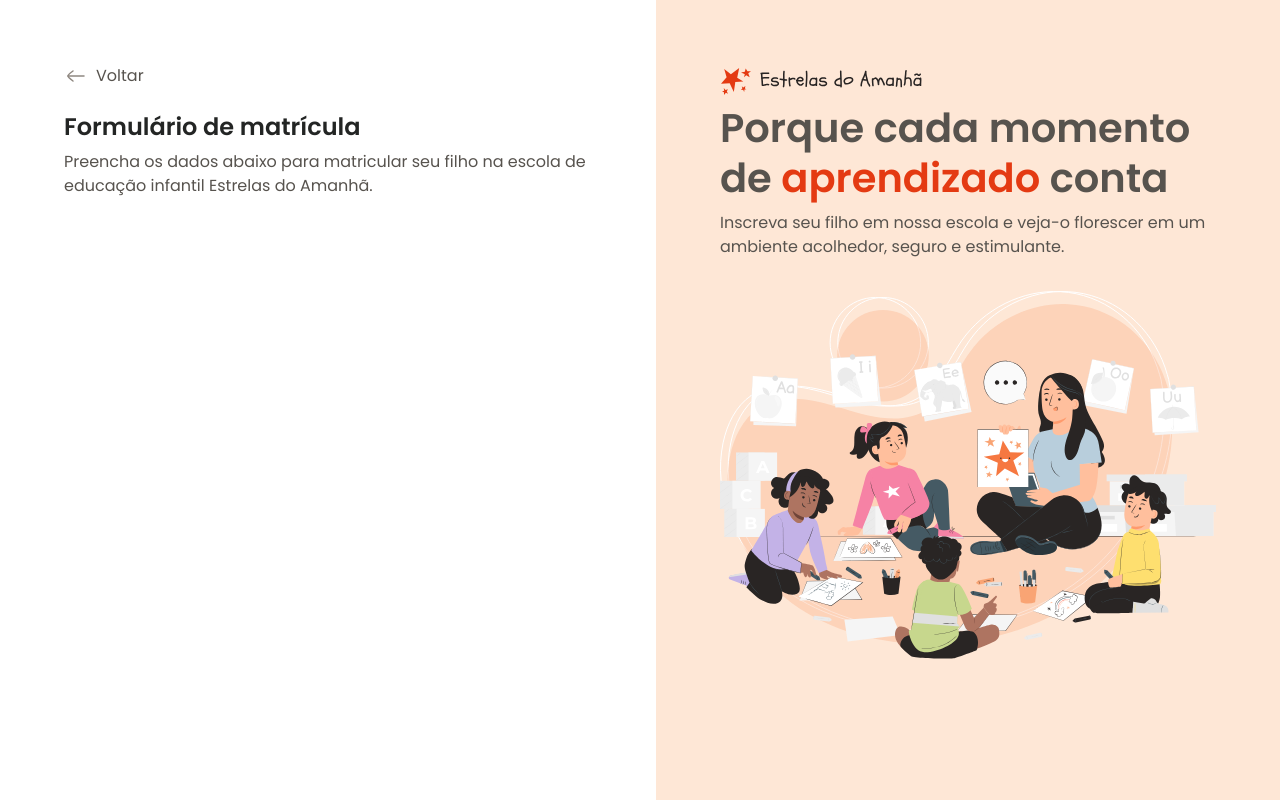
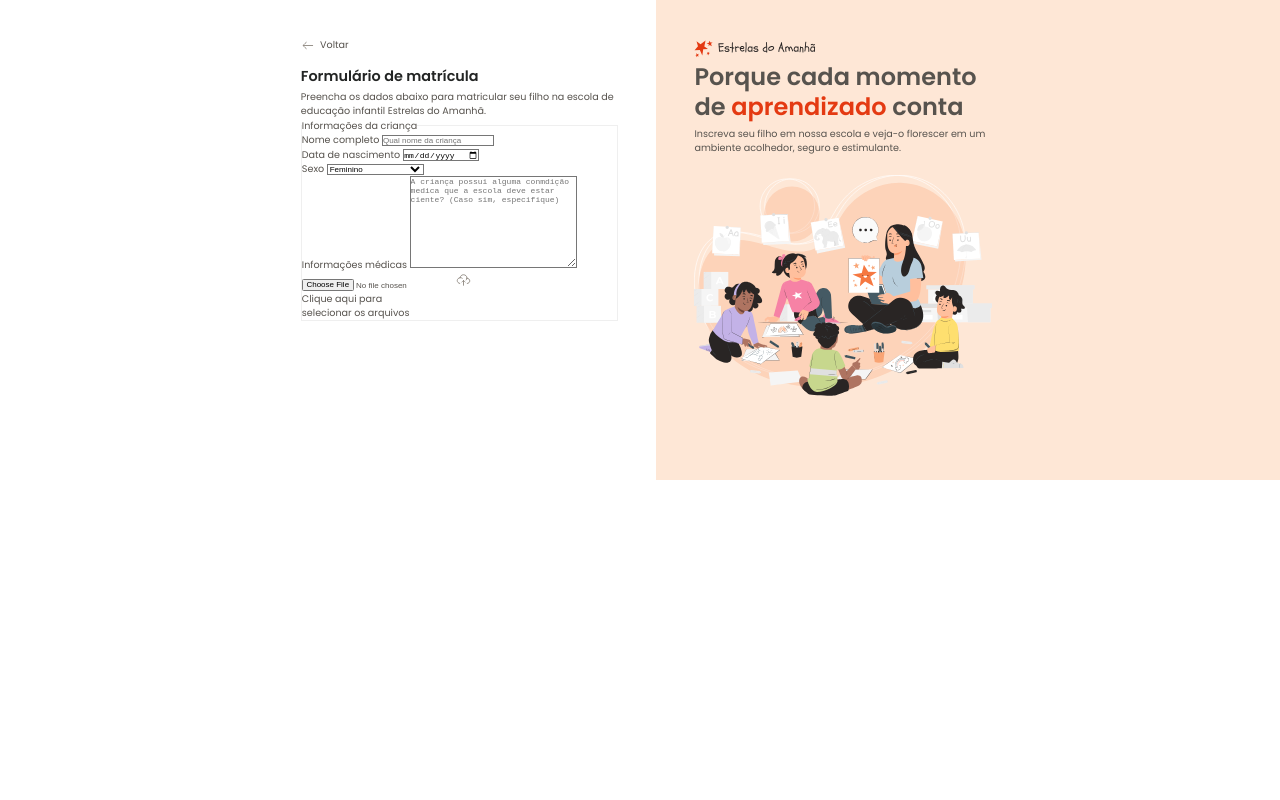
Before and after one commit to iguuh/Projeto-6---Formulario-de-Matricula, a plain HTML site: page index.html in a window 1280 px wide. Drawn offline with Linux system fonts and the light colour scheme.

Commit message:
form initial

```diff
--- a/index.html
+++ b/index.html
@@ -21,6 +21,58 @@
                 </div>
                 <h1>Formulário de matrícula</h1>
                 <p>Preencha os dados abaixo para matricular seu filho na escola de educação infantil Estrelas do Amanhã.</p>
+
+                <form  method="post" enctype="multipart/form-data">
+                    <fieldset class="child-info">
+                        <legend>Informações da criança</legend>
+                        <!-- wrapper quer dizer "embrulho", para noção do que tem aqui -->
+                        <div class="input-wrapper">
+                            <label for="fullname">Nome completo</label>
+                            <input
+                                id="fullname"
+                                name="fullname"
+                                type="text"
+                                placeholder="Qual nome da criança">
+                        </div>
+
+                        <div class="input-wrapper">
+                            <label for="birth">Data de nascimento</label>
+                            <input
+                                id="birth"
+                                name="birth"
+                                type="date"
+                                placeholder=""
+                                lang="pt-br" >
+                        </div>
+
+                        <div class="select-wrapper">
+                            <label for="gender">Sexo</label>
+                            <select name="gender" id="gender">
+                                <option value="female">Feminino</option>
+                                <option value="male">Masculino</option>
+                                <option value="na">Prefiro não responder</option>
+                            </select>
+                        </div>
+
+                        <div class="textarea-wrapper">
+                            <label for="medical-info">Informações médicas</label>
+                            <textarea name="medical-info" id="medical-info"
+                            cols="30"
+                            rows="10"
+                            placeholder="A criança possui alguma conmdição medica que a escola deve estar ciente? (Caso sim, especifique)"></textarea>
+                        </div>
+
+                        <div class="droparea-wrapper">
+                            <input type="file" id="birth-file" name="birth-file">
+                            <img src="assets/icons/cloud-upload.svg" alt="">
+                            <p>
+                                Clique aqui para
+                                <br> selecionar os arquivos
+                            </p>
+                        </div>
+
+                    </fieldset>
+                </form>
             </div>
         </main>
         <aside>
--- a/styles/global.css
+++ b/styles/global.css
@@ -24,6 +24,8 @@
     --stroke-default: #d6d3d1;
     --stroke-highlight: #f3541c;
     --semantic-error: #dc2626;
+
+    zoom: 60%;
 }
 
 body {
```
